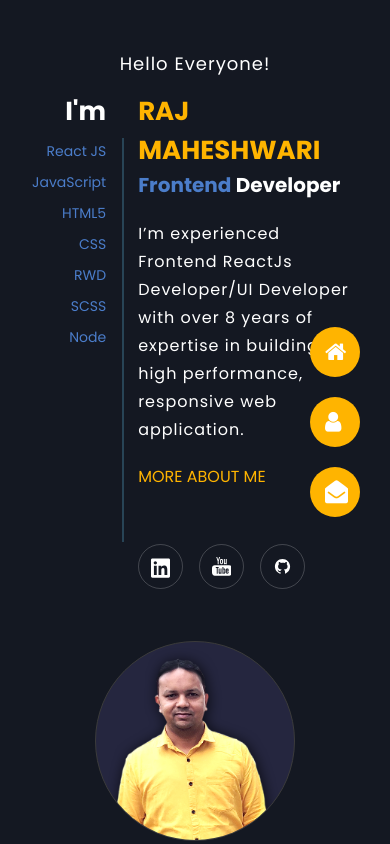
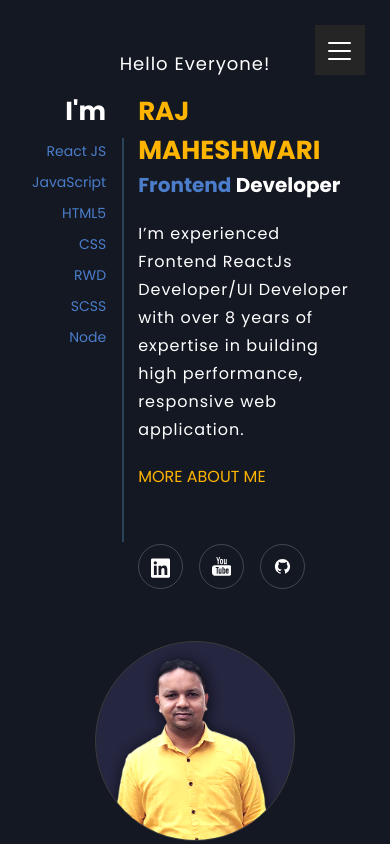
Before and after one commit to codesupports/rajmaheshwari, a React (Vite) app: page / in a window 390 px wide. Built offline with nearby package versions, Linux system fonts and the light colour scheme; a web font is replaced by a local one.

Commit message:
forth commit

```diff
--- a/src/Header/Header.jsx
+++ b/src/Header/Header.jsx
@@ -1,9 +1,16 @@
+import { useState } from 'react'
 import './Header.scss'
 import { BrowserRouter, Route, Routes, Link } from 'react-router-dom'
 const Header = () => {
+
+    const [toggle, setToggle] = useState(false);
+    const handleCheckboxChange = () => {
+        setToggle(!toggle)
+    }
+
     return (
-        <header className="header">
-            <ul >
+        <header className="header ">
+            <ul className='d-desktop'>
                 <li className='desktop-nav'>
                     <Link to="/">
                         <div className=''>
@@ -29,6 +36,34 @@ const Header = () => {
                     </Link>
                 </li>
             </ul>
+            <nav className={`hidden d-mobile mobile-nav ${toggle == true ? "showSideNav" : "hideSideNav"}`}>
+                <section>
+                    <div className={`inputToggle`}>
+                        <input type="checkbox" onChange={handleCheckboxChange} />
+                        <span className='white-line' />
+                        <span className='white-line' />
+                        <span className='white-line' />
+                    </div>
+                    <ul>
+                        <li onClick={handleCheckboxChange} >
+                            <Link to="/">
+                                <div><i className='fa fa-home' /><span>Home</span></div>
+                            </Link>
+                        </li>
+                        <li onClick={handleCheckboxChange}>
+                            <Link to="/About">
+                                <div><i className='fa fa-user' /><span>About</span></div>
+                            </Link>
+                        </li>
+                        <li onClick={handleCheckboxChange}>
+                            <Link to="/Contact">
+                                <div><i className='fa fa-envelope-open' /><span>Contact</span></div>
+                            </Link>
+                        </li>
+                    </ul>
+                </section>
+
+            </nav>
         </header>
     )
 }
--- a/src/Header/Header.scss
+++ b/src/Header/Header.scss
@@ -10,7 +10,7 @@
     right: 30px;
     position: fixed;
 
-    ul {
+    ul.d-desktop {
         text-transform: uppercase;
 
 
@@ -83,3 +83,116 @@
         }
     }
 }
+
+.d-mobile {
+    display: none;
+}
+
+@media (max-width:767px) {
+    .d-desktop {
+        display: none;
+    }
+
+    .d-mobile {
+        display: block;
+    }
+
+    .mobile-nav {
+        // position: relative;
+
+        .inputToggle {
+            position: fixed;
+            right: 25px;
+            top: 25px;
+            padding: 17px 0 0 13px;
+            height: 50px;
+            width: 50px;
+            background-color: #252525;
+            z-index: 10;
+
+            input {
+                opacity: 0;
+                cursor: pointer;
+                width: 54px;
+                height: 54px;
+                left: 0;
+                top: 0;
+                position: absolute;
+            }
+
+            .white-line {
+                height: 0.125rem;
+                background-color: $white;
+                border-radius: 3px;
+                width: 23px;
+                display: block;
+                margin-bottom: 6px;
+            }
+
+
+        }
+
+        ul {
+            background-color: #252525;
+            padding-top: 60px;
+            width: 100%;
+            height: 100%;
+            position: fixed;
+            left: -100%;
+            top: 0;
+            transition: all 500ms ease-in-out;
+
+            li {
+                position: relative;
+                padding: 0 30px;
+
+                a {
+                    &:hover {
+                        color: $secondary-color;
+                    }
+                }
+
+                div {
+                    padding-top: 14px;
+                    padding-bottom: 14px;
+                    text-transform: uppercase;
+                    border-bottom: 1px solid #e5e7eb10;
+
+                    span {
+                        // color: $secondary-color;
+                        padding: 0 0 0 20px;
+                    }
+                }
+            }
+        }
+    }
+
+    .showSideNav {
+        ul {
+            left: 0;
+        }
+
+        .inputToggle {
+            background-color: #141822;
+        }
+
+        span {
+            transition: all 500ms ease-in-out;
+        }
+
+        span.white-line:nth-of-type(1) {
+            rotate: 45deg;
+            position: absolute;
+            top: 25px;
+        }
+
+        span.white-line:nth-of-type(2) {
+            opacity: 0;
+        }
+
+        span.white-line:nth-of-type(3) {
+            rotate: -45deg;
+        }
+
+    }
+}
```
